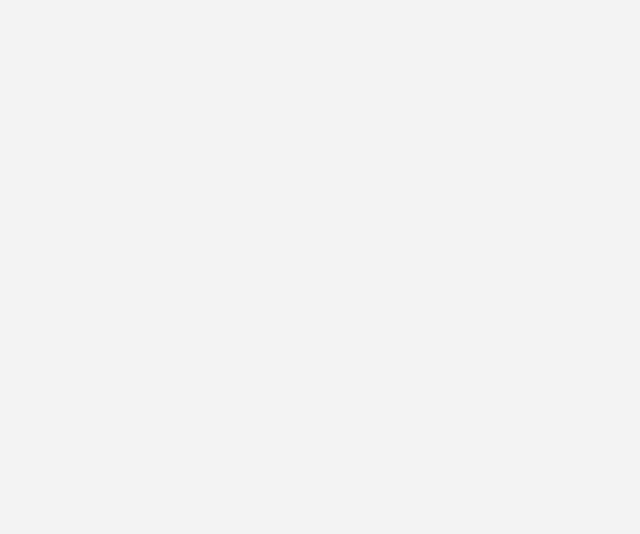
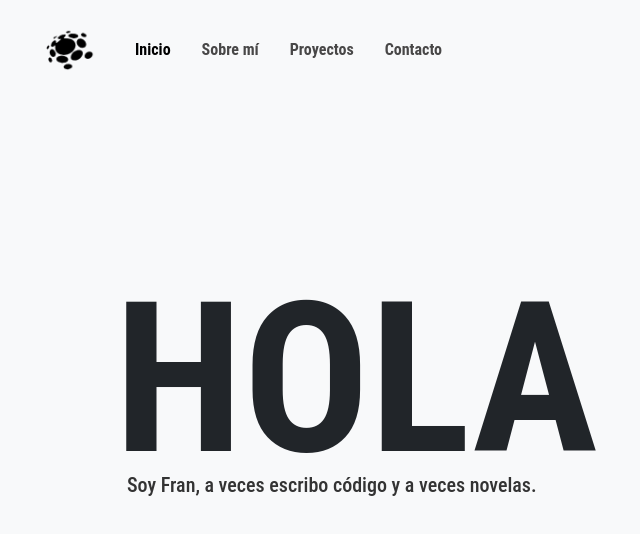
Before and after one commit to FranciscoBellani/Mi_Portfolio_Web, a plain HTML site: page index.html in a window 1280 px wide. Shown: the whole page, without its empty margins (1-641 px from the left). Drawn offline with nearby package versions, Linux system fonts and the light colour scheme.

Commit message:
cambios de titulo en el body y menu bootstrap

```diff
--- a/css/styles.css
+++ b/css/styles.css
@@ -1,4 +1,74 @@
 body
 {
-    background-color: #f3f3f3;
+    background-color: #f8f9fa !important;
 }
+.logo {
+    width: 80px; /* Ajusta el tamaño del logo */
+    height: auto; /* Mantiene la proporción del logo */
+    margin-left: 25%;
+  }
+/* Estilo para los enlaces de la barra de navegación */
+.navbar-nav .nav-link {
+    font-weight: 600; /* Engrosar el texto */
+    font-size: 16px; /* Ajusta el tamaño de letra si lo deseas */
+    color: #484747; /* Color del texto */
+    padding-left: 21px; /* Espaciado entre los enlaces */
+    padding-right: 15px; /* Espaciado entre los enlaces */
+    transition: color 0.3s ease; /* Efecto suave al pasar el ratón */
+    font-family: 'Roboto Condensed', sans-serif; /* Usando la fuente Roboto Condensed */
+  }
+
+  /* Estilo para el enlace activo */
+  .navbar-nav .nav-link.active {
+    color: #343434; /* Color de los enlaces activos */
+  }
+
+  /* Efecto hover para los enlaces */
+  .navbar-nav .nav-link:hover {
+    color: #343434; /* Color de los enlaces al pasar el ratón */
+  }
+
+  /* Estilo para los elementos del menú (li) */
+  .navbar-nav {
+    margin-left: 20px; /* Despega el menú a la derecha del logo */
+    display: flex;
+    gap: 15px; /* Espacio entre los elementos del menú */
+  }
+
+  /* Estilo para el botón del menú en dispositivos pequeños */
+  .navbar-toggler {
+    border-color: #fff; /* Color del borde */
+  }
+
+  /* Estilo para los iconos de los botones en móviles */
+  .navbar-toggler-icon {
+    background-color: #fff; /* Color del icono del menú */
+  }
+
+  /* Estilo para el menú en pantallas pequeñas */
+  @media (max-width: 768px) {
+    .navbar-nav {
+      margin-left: 0; /* Elimina el margen en pantallas pequeñas */
+      flex-direction: column; /* Hace que los elementos del menú se alineen verticalmente */
+    }
+
+    .nav-link {
+      font-size: 16px; /* Ajusta el tamaño de los enlaces en pantallas pequeñas */
+      padding: 10px 0; /* Ajusta el espaciado vertical */
+    }
+  }
+@import url('https://fonts.googleapis.com/css2?family=Roboto+Condensed:wght@400;700&display=swap');
+.titulo {
+    font-family: 'Roboto Condensed', sans-serif; /* Usando la fuente Roboto Condensed */
+    font-size: 210px; /* Tamaño grande */
+    font-weight: bold; /* Haciendo la letra negrita */
+    text-align: left; /* Alineado a la izquierda */
+    margin: 12% 0 0 9%;
+}
+.subtitulo  {
+    font-family: 'Roboto Condensed', sans-serif; /* Misma tipografía */
+    font-size: 20px; /* Más pequeño que el HOLA */
+    color: #333; /* Color de texto */
+    text-align: left; /* Alineado a la izquierda */
+    margin: -2.5% 0 0 10%;
+  }
--- a/index.html
+++ b/index.html
@@ -1,13 +1,59 @@
 <!DOCTYPE html>
 <html lang="en">
-<head>
-    <meta charset="UTF-8">
-    <meta http-equiv="X-UA-Compatible" content="IE=edge">
-    <meta name="viewport" content="width=device-width, initial-scale=1.0">
-    <link rel="stylesheet" href="css/styles.css">
+  <head>
+    <meta charset="UTF-8" />
+    <meta http-equiv="X-UA-Compatible" content="IE=edge" />
+    <meta name="viewport" content="width=device-width, initial-scale=1.0" />
+    <link rel="stylesheet" href="css/styles.css" />
+    <!--  CSS de Bootstrap -->
+    <link
+      href="https://cdn.jsdelivr.net/npm/bootstrap@5.3.0-alpha1/dist/css/bootstrap.min.css"
+      rel="stylesheet"
+    />
+
     <title>Francisco Bellani</title>
-</head>
-<body>
+  </head>
+  <body>
+    <!-- Barra de navegación -->
+    <nav class="navbar navbar-expand-lg navbar-light bg-light">
+      <div class="container-fluid">
+        <a class="navbar-brand" href="#">
+          <img src="images/logo.png" alt="Logo" class="logo" />
+        </a>
+        <button
+          class="navbar-toggler"
+          type="button"
+          data-bs-toggle="collapse"
+          data-bs-target="#navbarNav"
+          aria-controls="navbarNav"
+          aria-expanded="false"
+          aria-label="Toggle navigation"
+        >
+          <span class="navbar-toggler-icon"></span>
+        </button>
+        <div class="collapse navbar-collapse" id="navbarNav">
+          <ul class="navbar-nav">
+            <li class="nav-item">
+              <a class="nav-link active" aria-current="page" href="#">Inicio</a>
+            </li>
+            <li class="nav-item">
+              <a class="nav-link" href="#">Sobre mí</a>
+            </li>
+            <li class="nav-item">
+              <a class="nav-link" href="#">Proyectos</a>
+            </li>
+            <li class="nav-item">
+              <a class="nav-link" href="#">Contacto</a>
+            </li>
+          </ul>
+        </div>
+      </div>
+    </nav>
+    <div>
+        <h1 class="titulo">HOLA</h1>
+        <h2 class="subtitulo">Soy Fran, a veces escribo código y a veces novelas.</h2>
+      </div>
     <script src="js/script.js"></script>
-</body>
+    <script src="https://cdn.jsdelivr.net/npm/bootstrap@5.3.0-alpha1/dist/js/bootstrap.bundle.min.js"></script>
+  </body>
 </html>
```
Also changed, not shown: images/Logo.png (added).
